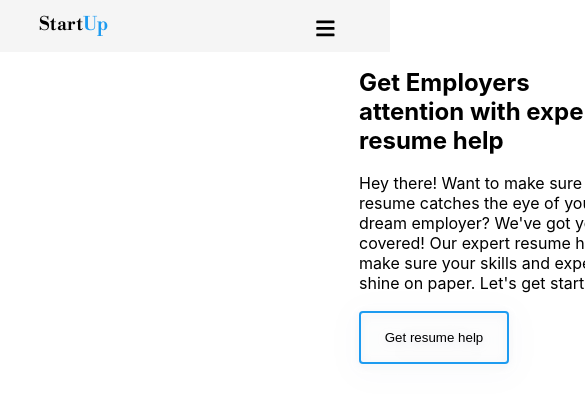
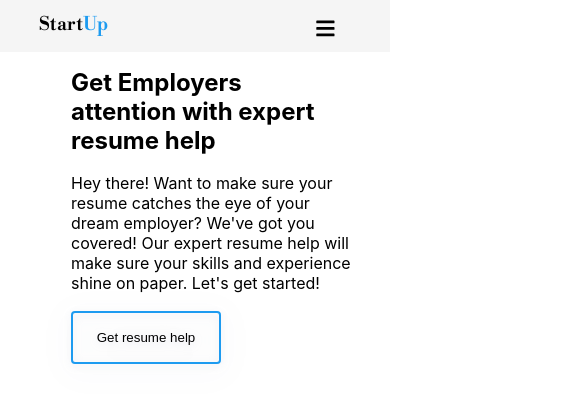
Before and after one commit to wagzyAyo/StartUp.io, a React (Vite) app: page /career in a window 390 px wide. Shown: the top 394 px of the page, 585 px wide, since content can reach past the window. Built offline with nearby package versions, Linux system fonts and the light colour scheme; grey boxes are pictures that could not be loaded.

Commit message:
quick fix

```diff
--- a/src/routes/css/career.css
+++ b/src/routes/css/career.css
@@ -154,7 +154,7 @@
 
         .career-left {
             position: relative;
-            left: 20em;
+            left: 2em;
         }
 
         .test-stats {
```
